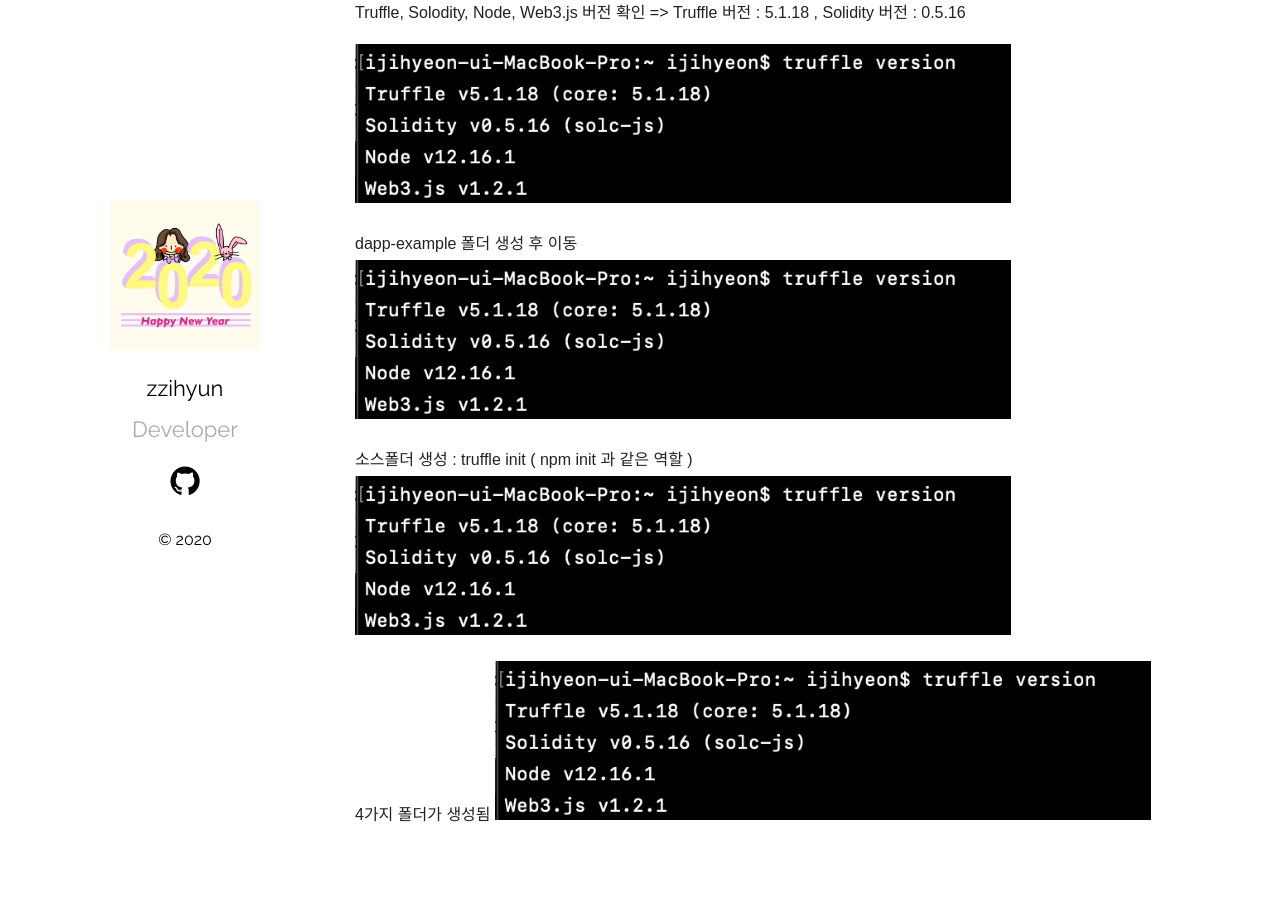
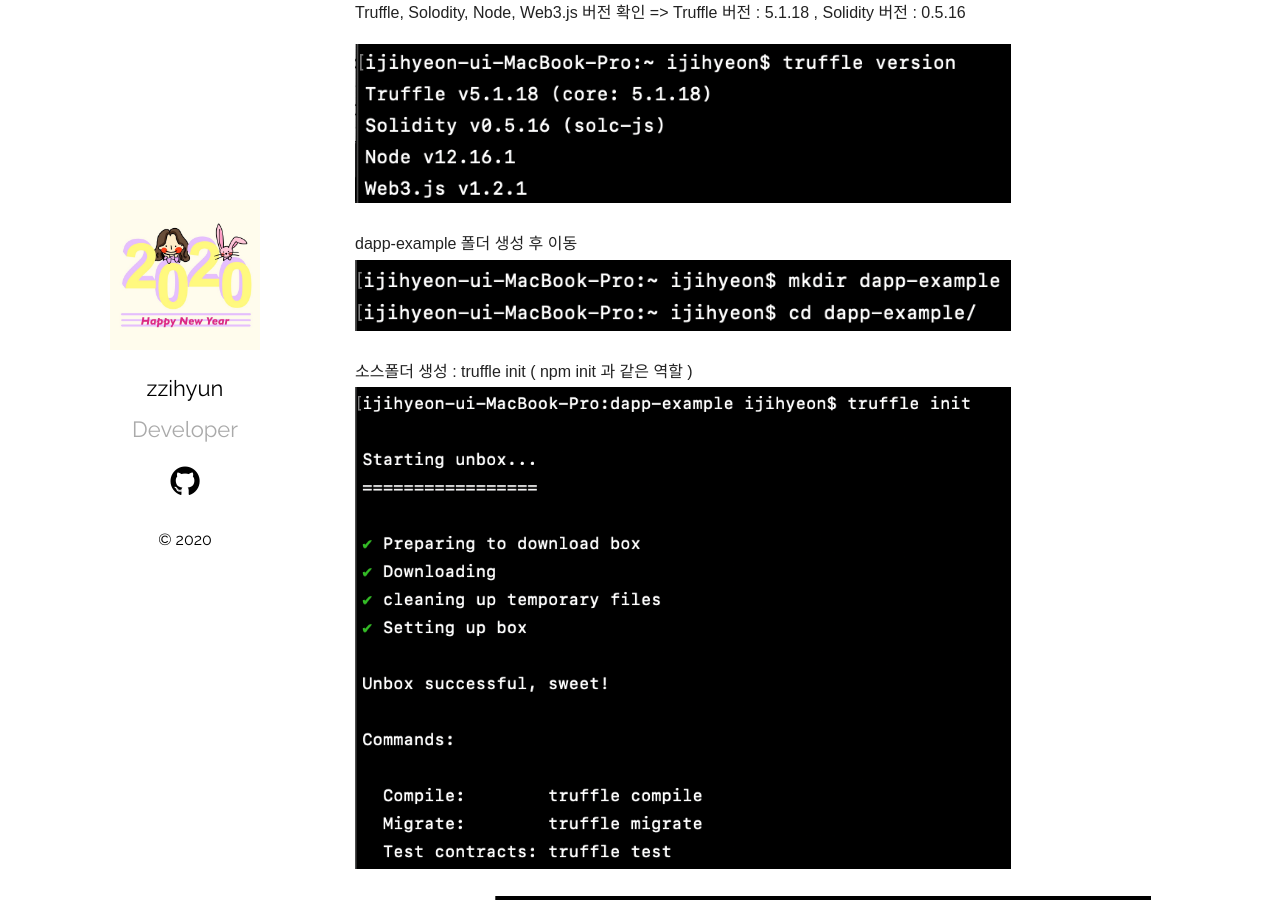
Before and after one commit to jhhhj1002/jhhhj1002.github.io, a Jekyll site: the page built from _posts/2020-03-27-Truffle-in-Blockchain.markdown, in a window 1280 px wide and 900 px high, scrolled down 453 px. Built offline with Jekyll 4.4.1, drawn with Linux system fonts in a browser that asks for light colours; before the commit the page ends 1328 px from its top, so only the background shows below that.

Commit message:
Update 2020-03-27-Truffle-in-Blockchain.markdown

```diff
--- a/_posts/2020-03-27-Truffle-in-Blockchain.markdown
+++ b/_posts/2020-03-27-Truffle-in-Blockchain.markdown
@@ -20,10 +20,10 @@ Truffle, Solodity, Node, Web3.js 버전 확인 => Truffle 버전 : 5.1.18 , Soli
 <img src="/assets/imgs/Blockchain&Truffle_03.png" width="80%" height="45%" >
 
 dapp-example 폴더 생성 후 이동
-<img src="/assets/imgs/Blockchain&Truffle_03.png" width="80%" height="45%" >
+<img src="/assets/imgs/Blockchain&Truffle_04.png" width="80%" height="45%" >
 
 소스폴더 생성 : truffle init ( npm init 과 같은 역할 )
-<img src="/assets/imgs/Blockchain&Truffle_03.png" width="80%" height="45%" >
+<img src="/assets/imgs/Blockchain&Truffle_05.png" width="80%" height="45%" >
 
 4가지 폴더가 생성됨
-<img src="/assets/imgs/Blockchain&Truffle_03.png" width="80%" height="45%" >
+<img src="/assets/imgs/Blockchain&Truffle_06.png" width="80%" height="45%" >
```
